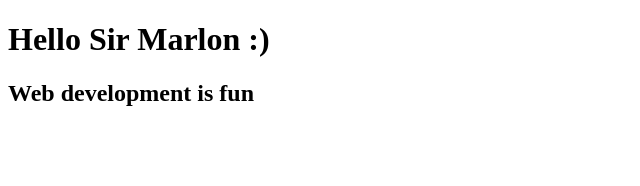
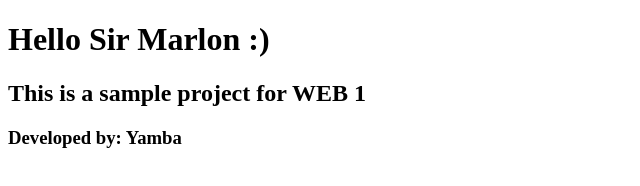
Before and after one commit to JohnWinstonYamba/first-project, a plain HTML site: page index.html in a window 1280 px wide. Shown: the whole page, without its empty margins (0-640 px from the left). Drawn offline with Linux system fonts and the light colour scheme.

Commit message:
Update index.html

```diff
--- a/index.html
+++ b/index.html
@@ -7,6 +7,7 @@
 </head>
 <body>
     <h1>Hello Sir Marlon :) </h1>
-    <h2>Web development is fun</h2>
+    <h2>This is a sample project for WEB 1</h2>
+    <h3>Developed by: Yamba</h3>
 </body>
 </html>
```
